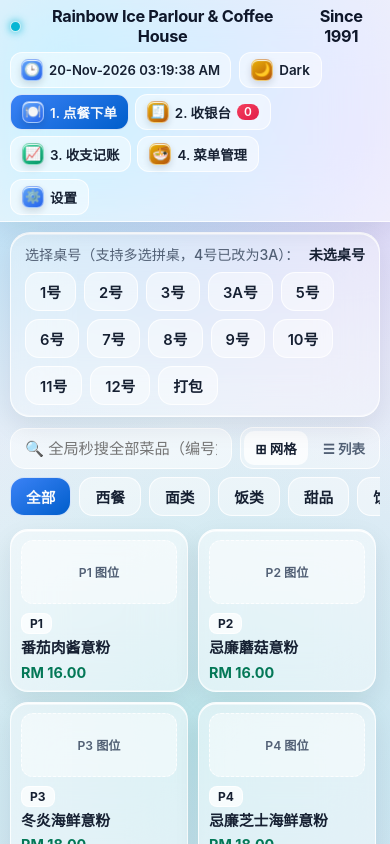
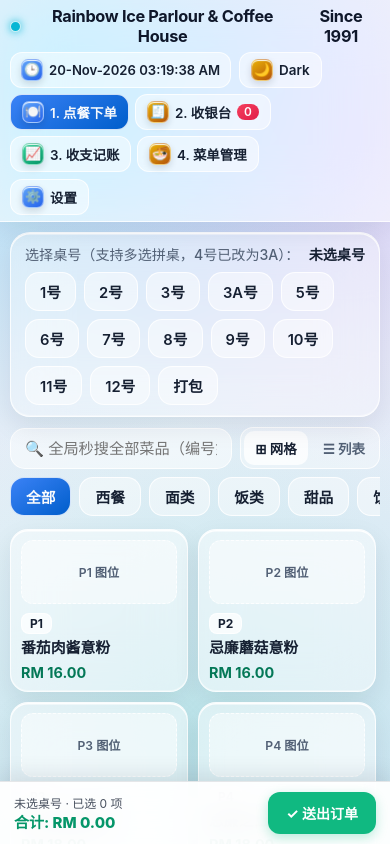
Before and after one commit to kailik5037-debug/rainbow-pos, a plain HTML site: page index.html in a window 390 px wide. Drawn offline with Linux system fonts and the light colour scheme.

Commit message:
Add files via upload

```diff
--- a/index.html
+++ b/index.html
@@ -484,6 +484,97 @@
       body:not(.print-a4) { @page { size: 57mm auto; margin: 1.5mm; } }
       body:not(.print-a4) #print-area { width: 54mm !important; margin: 0 !important; padding: 0 !important; }
     }
+    /* iOS / Android 风格平滑收缩动画 */
+#main-header,
+#main-header * ,
+.cat-bar,
+.table-bar {
+  transition:
+    transform 0.34s cubic-bezier(0.22, 1, 0.36, 1),
+    padding 0.34s cubic-bezier(0.22, 1, 0.36, 1),
+    min-height 0.34s cubic-bezier(0.22, 1, 0.36, 1),
+    font-size 0.28s cubic-bezier(0.22, 1, 0.36, 1),
+    opacity 0.26s ease,
+    gap 0.3s cubic-bezier(0.22, 1, 0.36, 1);
+  will-change: transform, padding;
+}
+
+@media (max-width: 768px) {
+  #page-order.page.active {
+    padding-bottom: 84px;
+  }
+
+  #mobile-sticky-order-bar {
+    position: fixed;
+    left: 0;
+    right: 0;
+    bottom: 0;
+    z-index: 95;
+    display: flex;
+    align-items: center;
+    justify-content: space-between;
+    gap: 10px;
+    padding: 10px 14px calc(10px + env(safe-area-inset-bottom));
+    background: rgba(255, 255, 255, 0.94);
+    backdrop-filter: blur(14px);
+    -webkit-backdrop-filter: blur(14px);
+    border-top: 1px solid rgba(15, 23, 42, 0.1);
+    box-shadow: 0 -6px 22px rgba(15, 23, 42, 0.1);
+    transition: transform 0.28s cubic-bezier(0.22, 1, 0.36, 1);
+  }
+
+  body.dark #mobile-sticky-order-bar {
+    background: rgba(20, 26, 38, 0.94);
+    border-top-color: rgba(255, 255, 255, 0.12);
+    box-shadow: 0 -6px 22px rgba(0, 0, 0, 0.38);
+  }
+
+  #mobile-sticky-order-bar .m-sticky-info {
+    display: flex;
+    flex-direction: column;
+    min-width: 0;
+    flex: 1;
+  }
+
+  #mobile-sticky-order-bar .m-sticky-sub {
+    font-size: 12px;
+    opacity: 0.78;
+    white-space: nowrap;
+    overflow: hidden;
+    text-overflow: ellipsis;
+  }
+
+  #mobile-sticky-order-bar .m-sticky-total {
+    font-size: 15px;
+    font-weight: 800;
+    color: #059669;
+    white-space: nowrap;
+  }
+
+  #mobile-sticky-order-bar .m-sticky-btn {
+    flex-shrink: 0;
+    border: none;
+    border-radius: 12px;
+    padding: 11px 18px;
+    font-size: 14px;
+    font-weight: 700;
+    color: #fff;
+    background: #10b981;
+    box-shadow: 0 4px 12px rgba(16, 185, 129, 0.28);
+    cursor: pointer;
+    transition: transform 0.16s cubic-bezier(0.22, 1, 0.36, 1), opacity 0.2s ease;
+  }
+
+  #mobile-sticky-order-bar .m-sticky-btn:active {
+    transform: scale(0.96);
+  }
+}
+
+@media (min-width: 769px) {
+  #mobile-sticky-order-bar {
+    display: none !important;
+  }
+}
   </style>
 </head>
 <body>
@@ -2979,6 +3070,96 @@ function renderAccounting() {
   }, 15000);
 })();
 
+(function setupMobileStickyOrderBar() {
+  function ensureBar() {
+    let bar = document.getElementById('mobile-sticky-order-bar');
+    if (!bar) {
+      bar = document.createElement('div');
+      bar.id = 'mobile-sticky-order-bar';
+      bar.innerHTML = `
+        <div class="m-sticky-info">
+          <span class="m-sticky-sub" id="m-sticky-sub"></span>
+          <span class="m-sticky-total" id="m-sticky-total">RM 0.00</span>
+        </div>
+        <button type="button" class="m-sticky-btn" id="m-sticky-send-btn"></button>
+      `;
+      document.body.appendChild(bar);
+
+      const btn = document.getElementById('m-sticky-send-btn');
+      if (btn) {
+        btn.onclick = () => {
+          if (typeof triggerHaptic === 'function') triggerHaptic();
+          if (typeof submitOrder === 'function') submitOrder();
+        };
+      }
+    }
+    return bar;
+  }
+
+  function syncBar() {
+    const bar = ensureBar();
+    const orderPage = document.getElementById('page-order');
+    const isOrderActive = orderPage && orderPage.classList.contains('active');
+    if (!isOrderActive) {
+      bar.style.display = 'none';
+      return;
+    }
+    bar.style.display = '';
+
+    const isZh = typeof lang !== 'undefined' && lang === 'zh';
+    const qtyCount = Array.isArray(cart)
+      ? cart.reduce((sum, item) => sum + Number(item.qty || 1), 0)
+      : 0;
+    const totalVal = Array.isArray(cart)
+      ? cart.reduce((sum, item) => sum + (typeof getCartItemRowTotal === 'function' ? Number(getCartItemRowTotal(item) || 0) : 0), 0)
+      : 0;
+
+    const tblText = (typeof selectedTables !== 'undefined' && Array.isArray(selectedTables) && selectedTables.length)
+      ? selectedTables.join(' + ')
+      : (isZh ? '未选桌号' : 'No Table');
+
+    const subEl = document.getElementById('m-sticky-sub');
+    const totEl = document.getElementById('m-sticky-total');
+    const btnEl = document.getElementById('m-sticky-send-btn');
+
+    if (subEl) {
+      subEl.textContent = isZh
+        ? `${tblText} · 已选 ${qtyCount} 项`
+        : `${tblText} · ${qtyCount} item(s)`;
+    }
+    if (totEl) {
+      totEl.textContent = `${isZh ? '合计' : 'Total'}: RM ${totalVal.toFixed(2)}`;
+    }
+    if (btnEl) {
+      const isEditing = typeof editingActiveOrderIdx !== 'undefined' && editingActiveOrderIdx >= 0;
+      btnEl.textContent = isEditing
+        ? (isZh ? '✓ 保存修改' : '✓ Update Order')
+        : (isZh ? '✓ 送出订单' : '✓ Send Order');
+    }
+  }
+
+  const origRenderCart = window.renderCart;
+  if (typeof origRenderCart === 'function') {
+    window.renderCart = function (...args) {
+      const res = origRenderCart.apply(this, args);
+      syncBar();
+      return res;
+    };
+  }
+
+  const origSwitchPage = window.switchPage;
+  if (typeof origSwitchPage === 'function') {
+    window.switchPage = function (...args) {
+      const res = origSwitchPage.apply(this, args);
+      syncBar();
+      return res;
+    };
+  }
+
+  document.addEventListener('click', () => setTimeout(syncBar, 30));
+  window.addEventListener('resize', syncBar);
+  setTimeout(syncBar, 200);
+})();
 init();
 </script>
 </body>
```
